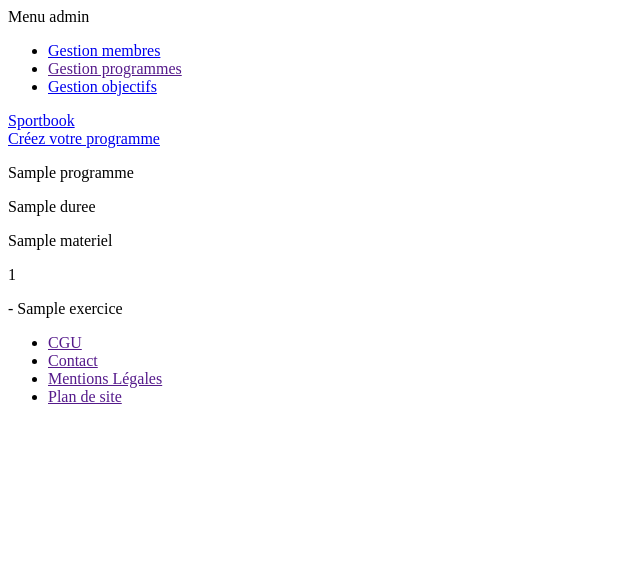
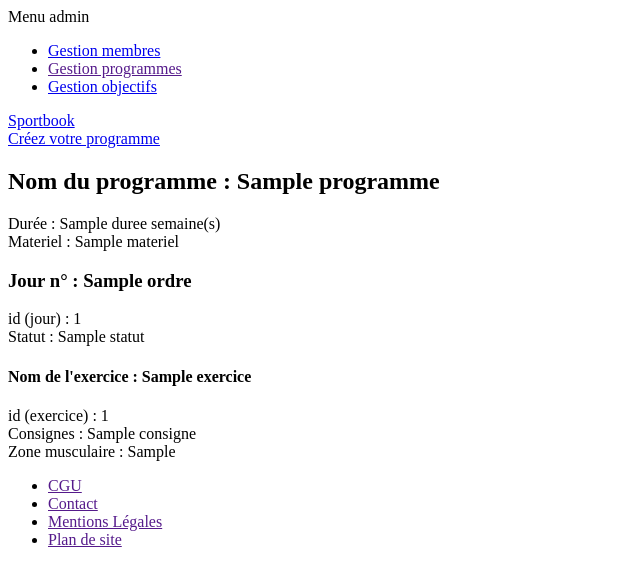
Before and after one commit to thimyxuan/programme-sport, a PHP site: template templates/programme/index.html.twig in a window 1280 px wide. Shown: the top 586 px of the page, without its empty margins (0-640 px from the left). Run offline with PHP 8.4, Linux system fonts and the light colour scheme; the template is opened without the code that fills it: most values are stand-ins (such as "Sample title", 1, 10 or a date in 2020); some libraries are stand-ins or nearby versions.

Commit message:
Vue d'un programme

```diff
--- a/src/Controller/ProgrammeController.php
+++ b/src/Controller/ProgrammeController.php
@@ -15,14 +15,13 @@ class ProgrammeController extends ControllerAbstract
     public function indexAction($id)
     {
         $programme = $this->app['programme.repository']->find($id);
-
         $jours = $this->app['jour.repository']->findByProgramme($programme);
 
         foreach ($jours as $jour) {
             $exercices = $this->app['exercice.repository']->findByJour($jour);
             $jour->setExercices($exercices);
+            //echo '<pre>'; print_r($jours); echo '</pre>';
         }
-
 
         return $this->render(
            'programme/index.html.twig',
@@ -159,7 +158,7 @@ class ProgrammeController extends ControllerAbstract
                 'programme' => $programme,
                 //'exercice' => $exercice,
                 'jours'=> $tabJours,
-                'exercices' > $tabExercices
+                'exercices' => $tabExercices
             ]
         );
 
--- a/src/Entity/Jour.php
+++ b/src/Entity/Jour.php
@@ -30,6 +30,10 @@ class Jour
      */
     private $statut;
 
+    /**
+     *
+     * @var array
+     */
     private $exercices = [];
 
     /**
--- a/src/Repository/ExerciceRepository.php
+++ b/src/Repository/ExerciceRepository.php
@@ -69,6 +69,7 @@ EOS;
 
     public function buildFromArray(array $dbExercice)
     {
+        $jour = new Jour();
         $exercice = new Exercice();
         $exercice
                 ->setId($dbExercice['id'])
--- a/templates/layout.html.twig
+++ b/templates/layout.html.twig
@@ -38,7 +38,7 @@
                 {{ render(url('objectif_menu'))}}
             </div>
             <div class="">
-                <a class = "" href="{{path('creation')}}">Créez votre programme</a>
+                <a class = "" href="{{path('programme_edit')}}">Créez votre programme</a>
             </div>
         </nav>
 
--- a/templates/programme/index.html.twig
+++ b/templates/programme/index.html.twig
@@ -3,16 +3,29 @@
 {% block title '' %}
 
 {% block content %}
-
-    <p>{{ programme.titre }}</p>
-    <p> {{ programme.duree }}</p>
-    <p> {{ programme.materiel }}</p>
+    <h2>Nom du programme : {{ programme.titre }}</h2>
+    <p>
+        Durée :  {{ programme.duree }} semaine(s)<br>
+        Materiel : {{ programme.materiel }}<br>
+    </p>
 
     {% for jour in jours %}
-        <p>{{ jour.id }}</p>
-        {% for exercice in jour.exercices %}
-            - {{ exercice.titre }}<br>
+        <h3>Jour n° : {{ jour.ordre }}</h3>
+        <p>
+            id (jour) : {{ jour.id }}<br>
+            Statut : {{ jour.statut }}<br>
+        </p>
+
+        {% for exercice in exercices %}
+            <h4> Nom de l'exercice : {{ exercice.titre }}</h4>
+            <p>
+                id (exercice) : {{ exercice.id }}<br>
+                Consignes : {{ exercice.consigne }}<br>
+                Zone musculaire : {{ exercice.zoneMusculaire }}<br>
+            </p>
+
         {% endfor %}
+
     {% endfor %}
 
 {% endblock %}
```
